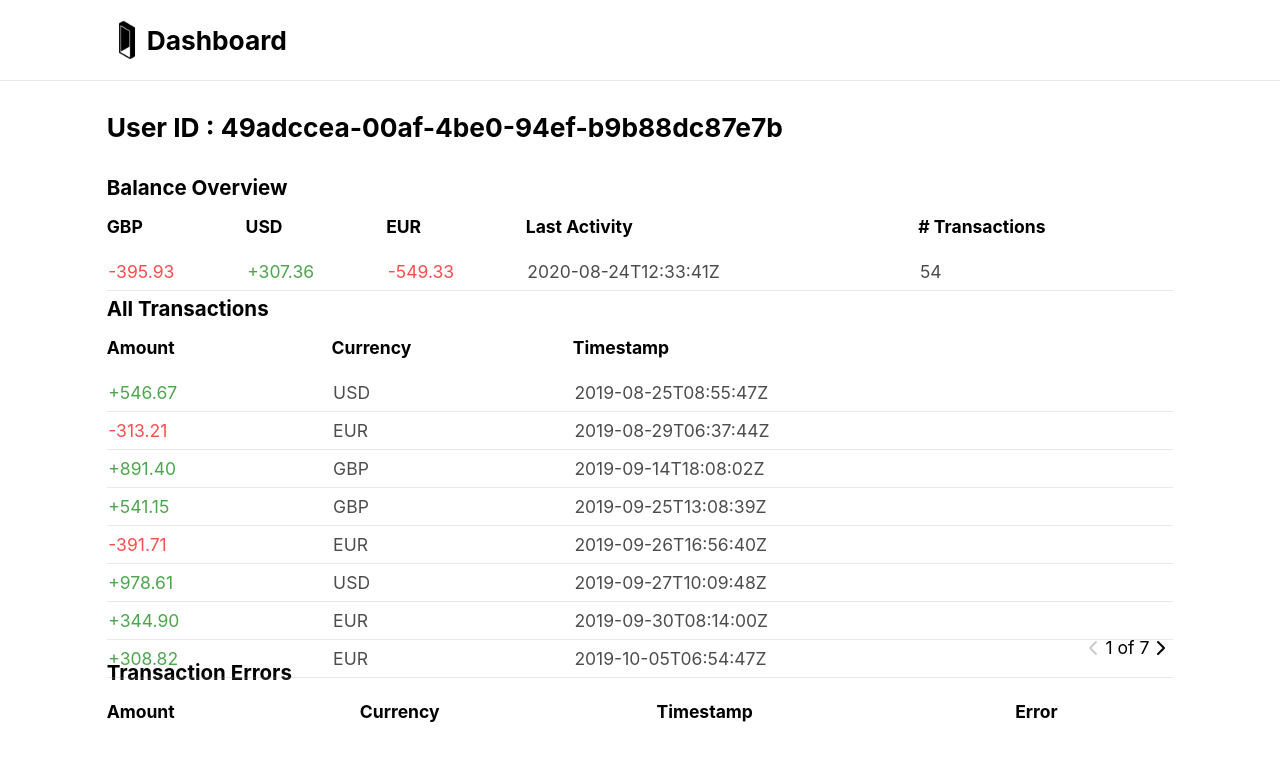
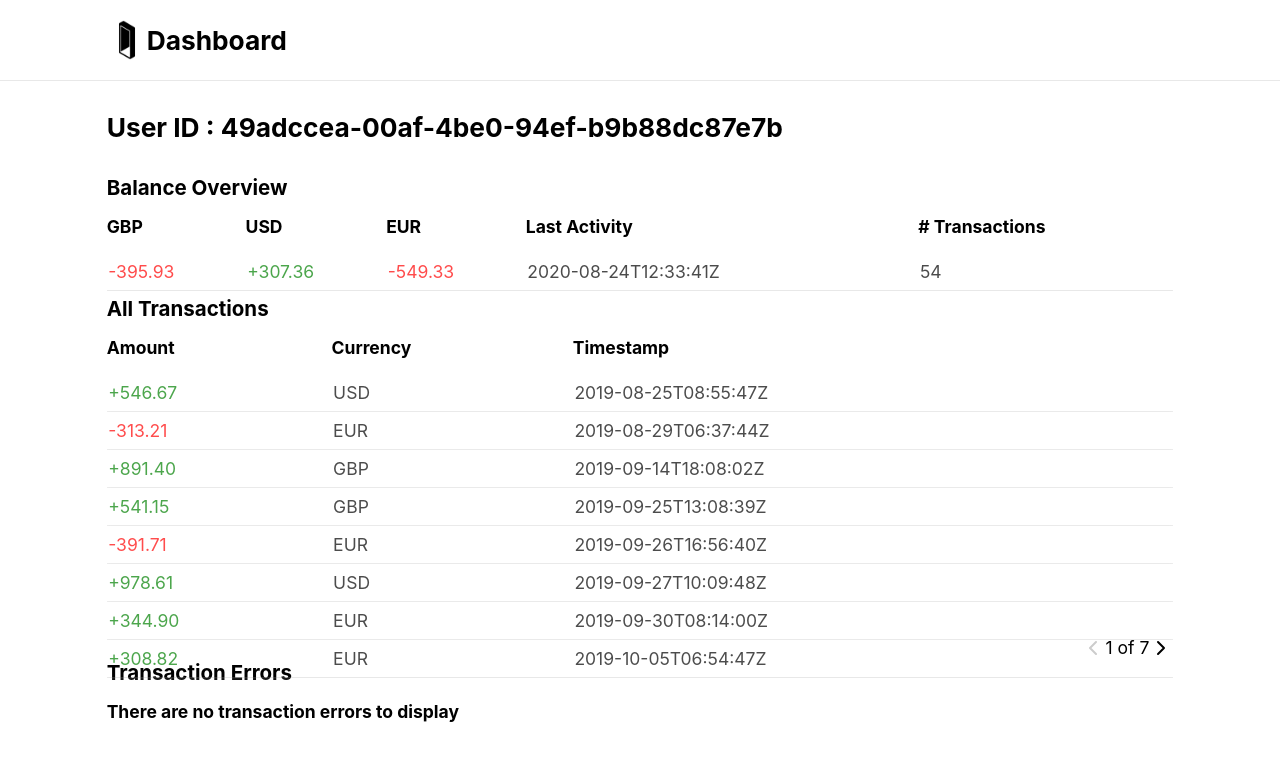
Before and after one commit to philippepowell24/monolith-take-home, a React (Create React App) app: page /transactions in a window 1280 px wide. Both pictures are taken after a click on the element 639 px from the left and 233 px from the top of the page. Shown: the top 760 px of the page. Built offline with nearby package versions, Linux system fonts and the light colour scheme.

Commit message:
feat: added h4 heading variant to component and handle case of no transaction errors

```diff
--- a/src/components/heading/Heading.js
+++ b/src/components/heading/Heading.js
@@ -1,6 +1,7 @@
 import React from 'react';
 import {
   Container,
+  HeadingFour,
   HeadingOne,
   HeadingThree,
   HeadingTwo,
@@ -20,3 +21,7 @@ Heading.Two = ({ children, ...restProps }) => {
 Heading.Three = ({ children, ...restProps }) => {
   return <HeadingThree {...restProps}>{children}</HeadingThree>;
 };
+
+Heading.Four = ({ children, ...restProps }) => {
+  return <HeadingFour {...restProps}>{children}</HeadingFour>;
+};
--- a/src/components/heading/HeadingStyles.js
+++ b/src/components/heading/HeadingStyles.js
@@ -25,4 +25,9 @@ const HeadingThree = styled.h3`
   ${noSelection}
 `;
 
-export { HeadingOne, HeadingTwo, HeadingThree, Container };
+const HeadingFour = styled.h4`
+  cursor: default;
+  ${noSelection}
+`;
+
+export { HeadingOne, HeadingTwo, HeadingThree, HeadingFour, Container };
--- a/src/containers/Transactions.js
+++ b/src/containers/Transactions.js
@@ -3,7 +3,11 @@ import React from 'react';
 import { useParams } from 'react-router-dom';
 import styled from 'styled-components';
 import { Heading, Loader, Paginator, Spacer, Table } from '../components';
-import { formatPriceForCell, isBalancePositive } from '../helpers/currency';
+import {
+  formatPriceForCell,
+  isAmountValid,
+  isBalancePositive,
+} from '../helpers/currency';
 import {
   calcTotalNumberOfPages,
   paginateTransactions,
@@ -149,6 +153,7 @@ const Transactions = () => {
       <Heading.Three>Transaction Errors</Heading.Three>
       <Spacer marginTop={'0.5rem'} marginBottom={'0.5rem'} />
       <div style={{ position: 'relative', height: '100%', width: '100%' }}>
+        {userBalance?.total?.transactions_with_error?.length > 0 ? (
           <Table>
             <Table.Head>
               <Table.Row hover={false} pointer={false} opacity={1}>
@@ -160,16 +165,19 @@ const Transactions = () => {
             </Table.Head>
             <Table.Body>
               {userBalance?.total?.transactions_with_error?.map((e) => {
-              const amount = parseFloat(e?.amount);
                 return (
-                <Table.Row key={e?.amount} hover={false} pointer={false}>
-                  <Table.Cell
-                    color={isBalancePositive(amount) ? 'green' : 'red'}
+                  <Table.Row
+                    key={e?.transaction?.amount}
+                    hover={false}
+                    pointer={false}
                   >
-                    {formatPriceForCell(amount)}
+                    <Table.Cell>
+                      {isAmountValid(e?.transaction?.amount)
+                        ? formatPriceForCell(e?.transaction?.amount)
+                        : e?.transaction?.amount}
                     </Table.Cell>
-                  <Table.Cell>{e?.currency}</Table.Cell>
-                  <Table.Cell>{e?.timestamp}</Table.Cell>
+                    <Table.Cell>{e?.transaction?.currency}</Table.Cell>
+                    <Table.Cell>{e?.transaction?.timestamp}</Table.Cell>
                   </Table.Row>
                 );
               })}
@@ -178,6 +186,11 @@ const Transactions = () => {
               )}
             </Table.Body>
           </Table>
+        ) : (
+          <Heading.Four>
+            There are no transaction errors to display
+          </Heading.Four>
+        )}
       </div>
     </Container>
   );
--- a/src/pages/UserBalances.js
+++ b/src/pages/UserBalances.js
@@ -20,7 +20,7 @@ export default UserBalances;
 
 const Container = styled.div`
   width: ${({ width = '100%' }) => width};
-  height: ${({ height = '65vh' }) => height};
+  height: ${({ height = '75vh' }) => height};
   position: relative;
   grid-column: 2/12;
 `;
```
Lines whose indentation alone changed are shown as unchanged.
